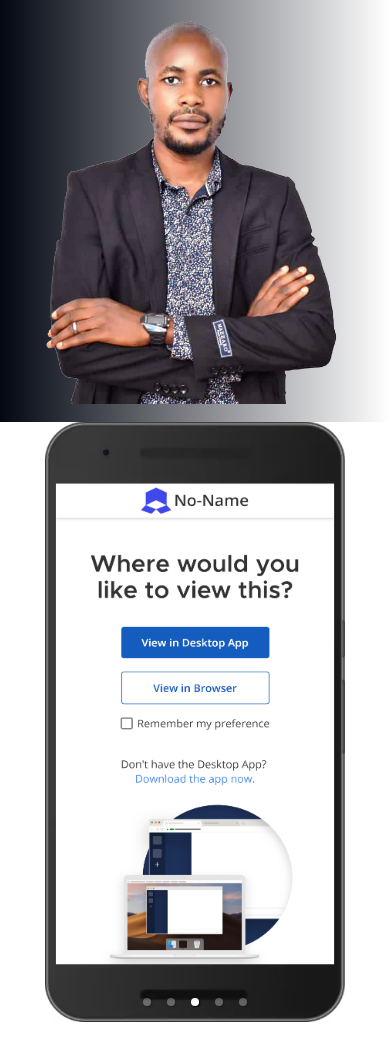
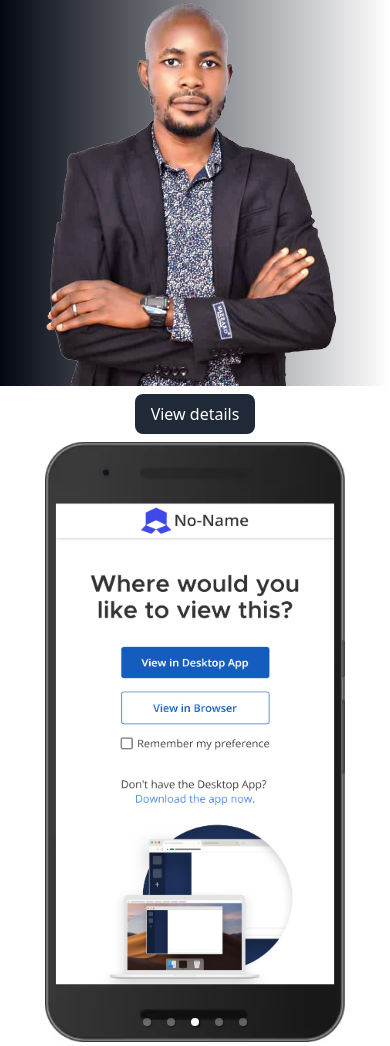
Before and after one commit to BisiOlaYemi/Yemi, a React (Create React App) app: page / in a window 390 px wide. Built offline with nearby package versions, Linux system fonts and the light colour scheme.

Commit message:
Added button for github direction

```diff
--- a/src/components/Hero.jsx
+++ b/src/components/Hero.jsx
@@ -35,7 +35,7 @@ const Hero = () => {
 
   return (
     <BrowserRouter>
-      <div className='w-screen h-screen grid grid-rows-2 md:grid-cols-2 text-white'>
+      <div className='w-screen h-screen grid grid-cols-1 md:grid-cols-2 text-white'>
         <div className='bg-gradient-to-r from-gray-950 w-full h-full md:h-screen flex flex-col justify-center items-center'>
           <img
             src={yemi}
@@ -45,7 +45,12 @@ const Hero = () => {
           />
         </div>
         {/* Section two */}
-        <div className='relative w-full h-full md:h-screen'>
+        <div className='relative w-full h-full md:h-screen md:grid md:place-items-center'>
+        <div className='flex justify-center mt-2 mb-2'>
+            <Link to='/'>
+              <button className='bg-gray-800 py-2 px-4 text-white text-center rounded-lg'>View details</button>
+            </Link>
+          </div>
           <div className='carousel-container'>
             <Carousel showThumbs={false} showArrows={false} showStatus={false} infiniteLoop autoPlay>
               {images.map((image, index) => (
@@ -59,9 +64,6 @@ const Hero = () => {
                 </div>
               ))}
             </Carousel>
-            <Link to='/'>
-              <button>View details</button>
-            </Link>
           </div>
         </div>
       </div>
```
